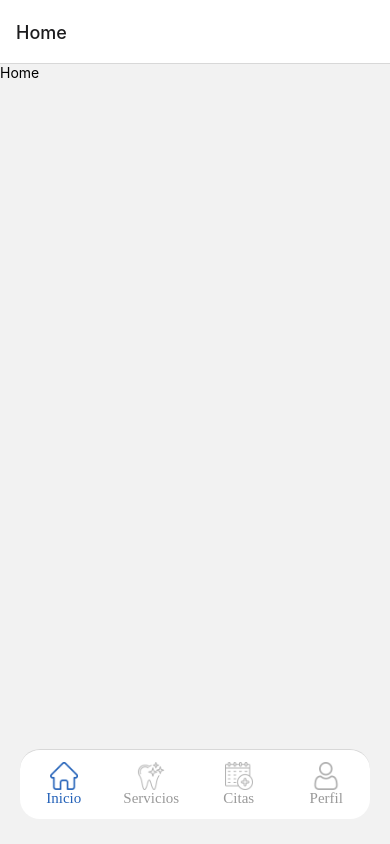
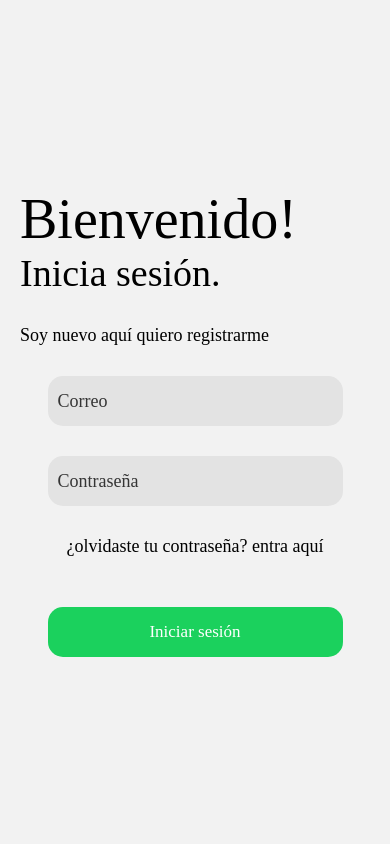
Before and after one commit to pablotz/Mi-Dentista-Mobile, a React Native app: screen /Tabs in a window 390 px wide. Built offline with nearby package versions, Linux system fonts and the light colour scheme.

Commit message:
chore: login, register & logout

```diff
--- a/App.js
+++ b/App.js
@@ -1,32 +1,112 @@
-import React from 'react';
+import React, {useState, useEffect, useMemo, useReducer} from 'react';
 import { StyleSheet, Text, View, Button } from 'react-native';
 import Tabs from './src/components/Tabs/Tabs';
 import { NavigationContainer } from '@react-navigation/native';
 import { createNativeStackNavigator } from '@react-navigation/native-stack';
 import Login from './src/components/Login/Login';
 import SignUp from './src/components/SignUp/SignUp';
+import Singup_user from './src/service/singup';
+import Loading from './src/components/Atoms/Loading/Loading';
+import { AuthContext } from './src/components/Context/context';
+import AscyncStorage from '@react-native-community/async-storage';
+import { loginReducer } from './src/components/Reducers/SignInUpReducer';
 
 const Stack = createNativeStackNavigator();
 
+const AuthStack = () => {
+  return (<Stack.Navigator
+  screenOptions={{headerShown: false}}
+  >
+    <Stack.Screen name="Tabs" component={Tabs} />
+  </Stack.Navigator>)
+}
+
+const LoginStack = () => {
+  return (<Stack.Navigator
+  screenOptions={{headerShown: false}}
+  >
+    <Stack.Screen name="Login" component={Login} />
+    <Stack.Screen name="SignUp" component={SignUp} />
+  </Stack.Navigator>)
+}
+
+
 export default function App() {
+
+  const initialLoginState = {
+    isLoading: true,
+    user: null,
+  }
+
+  const [loginState, dispatch] = useReducer(loginReducer, initialLoginState);
+
+  const authContext = useMemo(() => ({
+
+    signIn: async (email, password) => {
+      let userToken;
+      userToken = null;
+
+      const user = {
+        email,
+        password
+      }
+
+      let response = await Singup_user.login(user)
+      console.log(response)
+      if(response.status === true){
+        try {
+          userToken = response.token;
+          await AscyncStorage.setItem('userToken', response.token);
+        } catch (e) {
+            console.log(e);
+        }
+      }
+
+     dispatch({ type: 'LOGIN', id: email, token: userToken, isLoading: false });
+
+    },
+
+    signOut: async() => {
+      try {
+        await AscyncStorage.removeItem('userToken');
+      } catch (e) {
+        console.log(e);
+      }
+      dispatch({type: 'LOGOUT'});
+    },
+    signUp: () => {
+      setUser({
+        name: 'Juan',
+        email: 'roberto@gmail.com',
+      });
+      setIsLoading(false);
+    },
+  }), []);
+
+  useEffect(() => {
+    setTimeout(async () => {
+      let userToken;
+      userToken = null;
+      try {
+        userToken = await AscyncStorage.getItem('userToken', userToken);
+      } catch (e) {
+        console.log(e);
+      }
+      dispatch({type: 'RETRIEVE_TOKEN', token: userToken});
+    }, 1000);
+  }, []);
+
+  if(loginState.isLoading){
+    return(
+        <Loading />
+    )
+  }
+
   return (
+    <AuthContext.Provider value={authContext}>
     <NavigationContainer>
-      <Stack.Navigator
-      screenOptions={{headerShown: false}}
-      >
-        <Stack.Screen name="Login" component={Tabs} />
-        <Stack.Screen name="Tabs" component={Tabs} />
-        <Stack.Screen name="SignUp" component={SignUp} />
-      </Stack.Navigator>
+      {loginState.userToken ? <AuthStack/> : <LoginStack />}
     </NavigationContainer>
+    </AuthContext.Provider>
   );
 }
-
-const styles = StyleSheet.create({
-  container: {
-    flex: 1,
-    backgroundColor: '#fff',
-    alignItems: 'center',
-    justifyContent: 'center',
-  },
-});
--- a/package.json
+++ b/package.json
@@ -10,12 +10,15 @@
     "lint": "eslint ."
   },
   "dependencies": {
+    "@react-native-community/async-storage": "^1.12.1",
     "@react-native-community/checkbox": "^0.5.9",
     "@react-navigation/bottom-tabs": "^6.0.9",
     "@react-navigation/native": "^6.0.6",
     "@react-navigation/native-stack": "^6.2.5",
     "react": "17.0.2",
     "react-native": "0.66.1",
+    "react-native-awesome-loading": "^1.0.15",
+    "react-native-fast-image": "^8.5.11",
     "react-native-safe-area-context": "^3.3.2",
     "react-native-screens": "^3.9.0",
     "styled-components": "^5.3.3"
--- /dev/null
+++ b/src/components/Atoms/Loading/Loading.js
@@ -0,0 +1,14 @@
+import React from 'react'
+import {View} from 'react-native'
+import AwesomeLoading from 'react-native-awesome-loading';
+
+
+const Loading = () => {
+    return (
+        <View>
+            <AwesomeLoading indicatorId={10} size={60} isActive={true}/>
+        </View>
+    )
+}
+
+export default Loading
--- /dev/null
+++ b/src/components/Context/context.js
@@ -0,0 +1,3 @@
+import React from 'react'
+
+export const AuthContext = React.createContext();
--- a/src/components/Login/Login.js
+++ b/src/components/Login/Login.js
@@ -1,14 +1,17 @@
-import React, {useState} from 'react'
+import React, {useState, useContext} from 'react'
 import { View, Text, StyleSheet, TextInput, SafeAreaView, ToastAndroid } from 'react-native'
 import Button from '../Atoms/Button';
 import Input from '../Atoms/Input';
 import Singup_user from '../../service/singup';
 import Typography from '../Atoms/Typography';
+import { AuthContext } from '../Context/context';
 
 const Login = ({navigation}) => {
 
   const [email, setEmail] = useState("")
   const [password, setPassword] = useState("")
+
+  const { signIn } = useContext(AuthContext);
 
   const sendData = async () => {
     const user = {
@@ -30,18 +33,22 @@ const Login = ({navigation}) => {
     }
   }
 
+  const loginHandle = (email, password) => {
+    signIn(email, password)
+  }
+
     return (
         <View style={styles.container}>
           <View style={styles.welcome}>
-              <Typography size={56}>
+              <Typography size={56} style={styles.title}>
                 Bienvenido!
               </Typography>
-              <Typography size={38} bold={true}>
+              <Typography size={38} bold={true} style={styles.title}>
                 Inicia sesión.
               </Typography>
 
               <Typography style={styles.register} size={18} bold={false} onPress={()=>navigation.navigate('SignUp')}>
-                soy nuevo aquí quiero <Typography bold={true} size={18}>registrarme</Typography>
+                Soy nuevo aquí quiero <Typography bold={true} size={18}>registrarme</Typography>
               </Typography>
           </View>
             <SafeAreaView style={styles.inputs}>
@@ -51,7 +58,7 @@ const Login = ({navigation}) => {
                 ¿olvidaste tu contraseña? entra aquí
               </Typography>
 
-              <Button style={styles.buttonLogin} onPress={() => sendData()}>Iniciar sesión</Button>
+              <Button style={styles.buttonLogin} onPress={() => loginHandle(email, password)}>Iniciar sesión</Button>
             </SafeAreaView>
         </View>
     )
@@ -69,17 +76,22 @@ const styles = StyleSheet.create({
       alignItems: 'center',
     },
 
+    title: {
+      color: '#000'
+    },
+
 
     welcome: {
-      alignItems: 'flex-start'
+      alignItems: 'flex-start',
     },
 
     register: {
-      marginTop: 30
+      marginTop: 30,
+      color: '#000'
     },
 
     user: {
-      marginTop: 30
+      marginTop: 30,
     },
 
     pass: {
--- /dev/null
+++ b/src/components/Profile/Profile.js
@@ -0,0 +1,20 @@
+import React, {useContext} from 'react'
+import {View, Text} from 'react-native'
+import Button from '../Atoms/Button';
+import { AuthContext } from '../Context/context';
+
+
+
+const Profile = () => {
+
+    const { signOut } = useContext(AuthContext);
+
+
+    return (
+        <View>
+            <Button onPress={() => signOut()}>Iniciar sesión</Button>
+        </View>
+    )
+}
+
+export default Profile
--- /dev/null
+++ b/src/components/Reducers/SignInUpReducer.js
@@ -0,0 +1,33 @@
+export const loginReducer = (prevState, action) => {
+    switch (action.type) {
+      case 'RETRIEVE_TOKEN':
+        return {
+          ...prevState,
+          userToken: action.token,
+          isLoading: false,
+        }
+      case 'LOGIN':
+        return {
+          ...prevState,
+          email: action.id,
+          userToken: action.token,
+          isLoading: false,
+        }
+      case 'LOGOUT':
+        return {
+          ...prevState,
+          email: action.id,
+          userToken: action.token,
+          isLoading: false,
+        }
+      case 'REGISTER':
+        return {
+          ...prevState,
+          email: action.id,
+          userToken: action.token,
+          isLoading: false,
+        }
+      default:
+        return prevState
+    }
+  }
--- a/src/components/Tabs/Tabs.js
+++ b/src/components/Tabs/Tabs.js
@@ -1,6 +1,7 @@
 import React from 'react'
 import { createBottomTabNavigator } from '@react-navigation/bottom-tabs';
 import { View, Text, StyleSheet, TextInput, SafeAreaView, CheckBox, Image } from 'react-native'
+import Profile from '../Profile/Profile';
 
 
 const Tab = createBottomTabNavigator();
@@ -11,15 +12,16 @@ const ICON_COLOR_FOCUS = '#2361b8';
 const ICON_COLOR_NEUTRAL = '#999999';
 
 const tabOptions = {
-    showLabel: false,
-    tabBarActiveTintColor: 'green',
-    tabBarInactiveTintColor: 'gray',
-    tabfontSize: 30,
-    tabBarLabelStyle: {
-        fontSize: 18,
-        fontFamily: 'Roboto-Bold',
+    tabBarShowLabel: false,
+    tabBarStyle: {
+        position: 'absolute',
+        bottom: 25,
+        left: 20,
+        right: 20,
+        borderRadius: 20,
+        height: 70,
     },
-        style: { height: 300 },
+    headerShown: false
 }
 
 const Tabs = () => {
@@ -34,18 +36,7 @@ const Tabs = () => {
 
     return (
         <Tab.Navigator
-
-        screenOptions={({ route }) => ({
-            tabBarShowLabel: false,
-            tabBarStyle: {
-                position: 'absolute',
-                bottom: 25,
-                left: 20,
-                right: 20,
-                borderRadius: 20,
-                height: 70,
-            },
-        })}
+        screenOptions={({ route }) => (tabOptions)}
 
         >
             <Tab.Screen name="Home" component={Home}
@@ -102,7 +93,7 @@ const Tabs = () => {
                     </View>
                 ),
             }}/>
-            <Tab.Screen name="Perfil" component={Home}
+            <Tab.Screen name="Perfil" component={Profile}
             options={{
                 tabBarIcon: ({ focused }) => (
                     <View style={{ flex: 1, alignItems: 'center', justifyContent: 'center' }}>
--- a/src/styles/Input/index.js
+++ b/src/styles/Input/index.js
@@ -6,10 +6,10 @@ const TextInput = styled.TextInput`
     width: 295px;
     font-size: 18px;
     padding: 10px;
-    background-color: #f0f0f0;
+    background-color: #E3E3E3;
     border-radius: 15px;
     font-family: 'Poppins-Regular';
-    color: #222;
+    color: #353535;
 `
 
 export {
--- a/src/styles/Typography/index.js
+++ b/src/styles/Typography/index.js
@@ -5,6 +5,7 @@ const Text = styled.Text`
     ${props => props.bold ? "font-family: 'Poppins-Bold'" : "font-family: 'Poppins-Regular'" };
     font-size: ${ props => props.size};
     text-align: center;
+    color: #000;
 `
 
 export {
```
Also changed, not shown: 1 other file (tests, documents, lock files or other folders).
